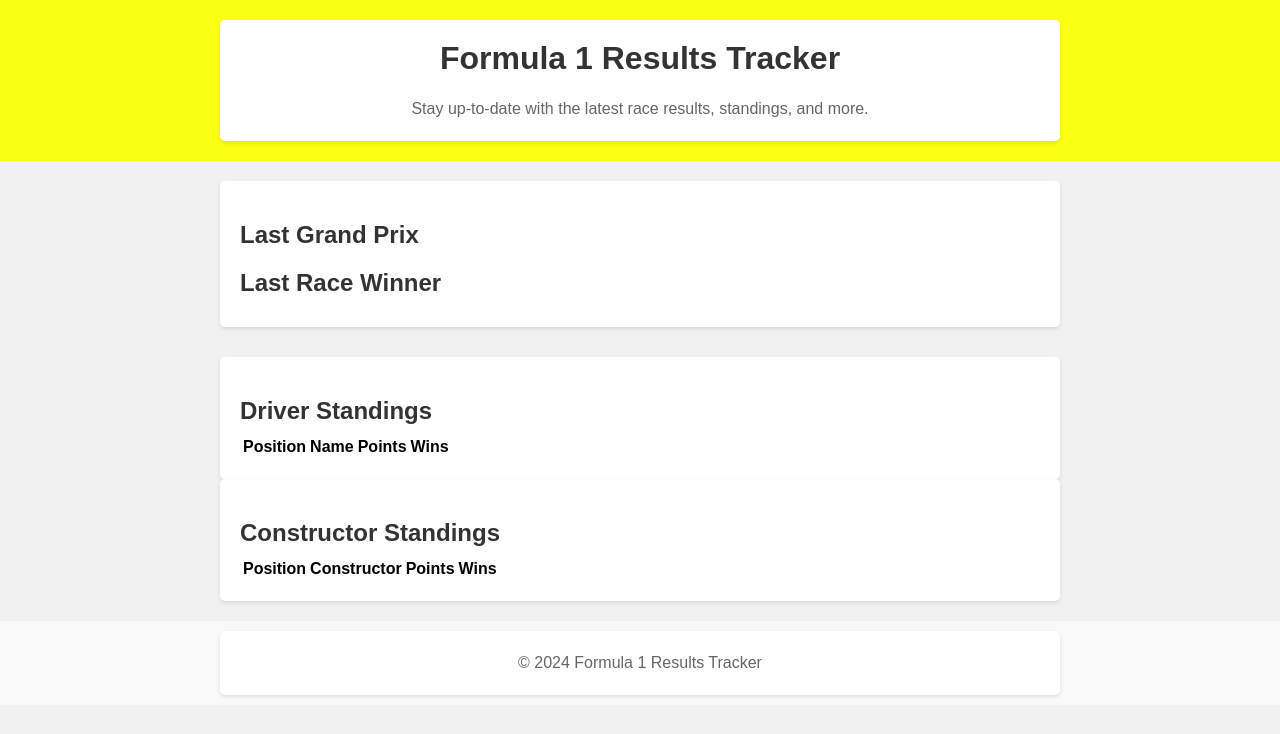
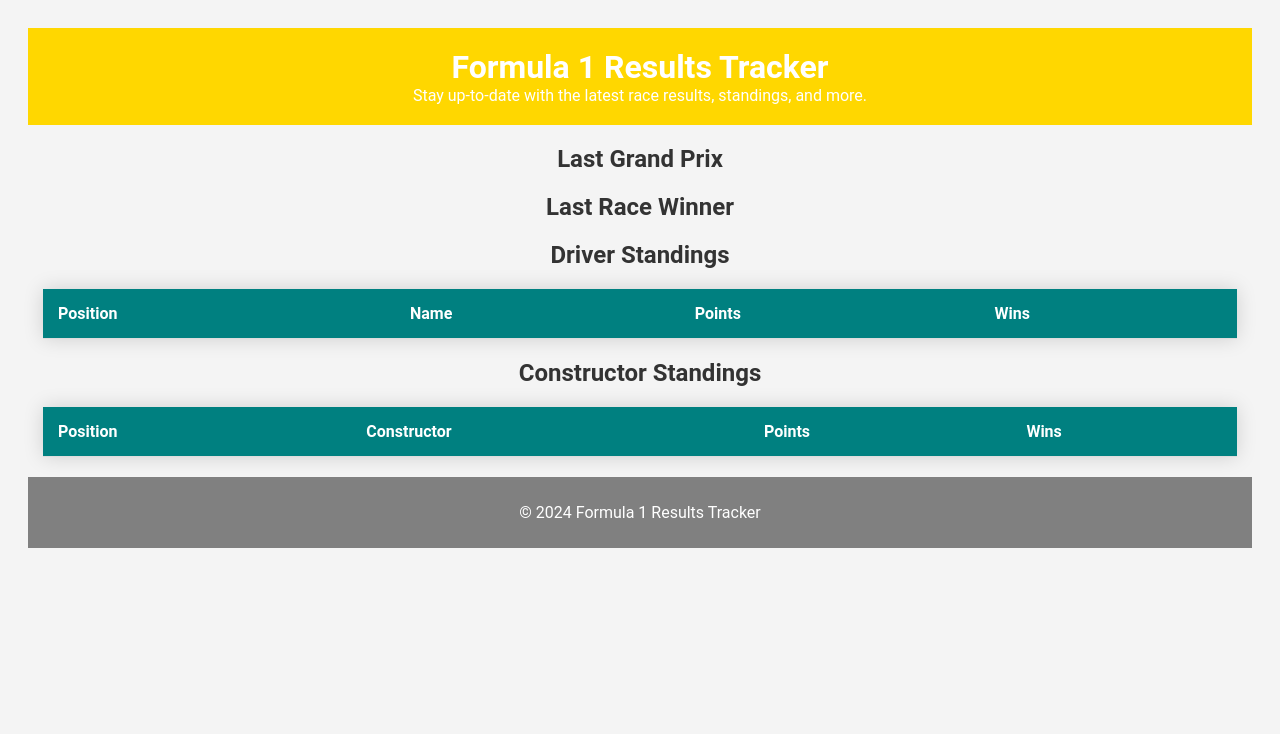
Before and after one commit to KJ-Tsatsi/Formula1-Tracker, a plain HTML site: page index.html in a window 1280 px wide. Drawn offline with Linux system fonts and the light colour scheme; no server answers.

Commit message:
Styled Constructor & Driver Tables

```diff
--- a/styles.css
+++ b/styles.css
@@ -1,67 +1,32 @@
-/* styles.css */
-
-/* Reset default browser styles */
-body, h1, p {
-    margin: 0;
-    padding: 0;
-}
-
-/* Basic styling for the page */
 body {
-    font-family: Arial, sans-serif;
-    background-color: #f1f1f1;
+    font-family: 'Roboto', sans-serif;
+    background-color: #f4f4f4;
+    padding: 20px;
+    color: #333;
 }
 
 .container {
-    max-width: 800px;
+    max-width: 1200px;
     margin: 0 auto;
-    padding: 20px;
-    background-color: #fff;
-    border-radius: 5px;
-    box-shadow: 0 2px 4px rgba(0, 0, 0, 0.1);
+    padding: 0 15px;
+    text-align: center; /* Center the text */
 }
 
-h1 {
-    color: #333;
-    text-align: center;
-    margin-bottom: 20px;
+header {
+    background-color: #FFD700; /* Change the header color to yellow */
+    color: white;
+    padding: 20px 0;
 }
 
-p {
-    color: #666;
-    font-size: 16px;
-    line-height: 1.5;
+header h1, header p {
+    margin: 0;
 }
 
-/* Style the header */
-header {
-    background-color: #fbff13;
-    color: #fff;
-    padding: 20px;
+footer {
+    background-color: #808080; /* Change the footer color to grey */
+    color: white;
+    padding: 10px 0;
     text-align: center;
-}
-
-/* Style the main content sections */
-main {
-    padding: 20px;
-}
-
-.race-schedule, .driver-profiles {
-    margin-bottom: 30px;
-}
-
-h2 {
-    color: #333;
-    font-size: 24px;
-    margin-bottom: 10px;
-}
-
-/* Style the footer */
-footer {
-    text-align: center;
-    padding: 10px 0;
-    background-color: #f9f9f9;
-    color: #777;
 }
 
 /* Responsive adjustments */
@@ -70,3 +35,58 @@ footer {
         padding: 10px;
     }
 }
+
+table {
+    width: 100%;
+    border-collapse: collapse;
+    margin-bottom: 20px;
+    animation: slideIn 1s ease;
+    box-shadow: 0 0 20px rgba(0,0,0,0.15);
+}
+
+table thead {
+    background-color: #008080; /* Change the table header color to teal */
+    color: white;
+}
+
+table th, table td {
+    padding: 15px;
+    text-align: left;
+    border-bottom: 1px solid #ddd;
+}
+
+table tr {
+    transition: background-color 0.3s ease;
+}
+
+table tr:nth-child(even) {
+    background-color: #f2f2f2;
+}
+
+table tr:hover {
+    background-color: #ddd;
+    cursor: pointer;
+    transform: scale(1.02);
+    transition: transform 0.3s ease;
+}
+
+table a {
+    color: #008080; /* Change the link color to teal */
+    text-decoration: none;
+}
+
+table a:hover {
+    color: #005757; /* Darken the link color on hover */
+    text-decoration: underline;
+}
+
+@keyframes slideIn {
+    0% {
+        transform: translateX(-100%);
+        opacity: 0;
+    }
+    100% {
+        transform: translateX(0);
+        opacity: 1;
+    }
+}
```
